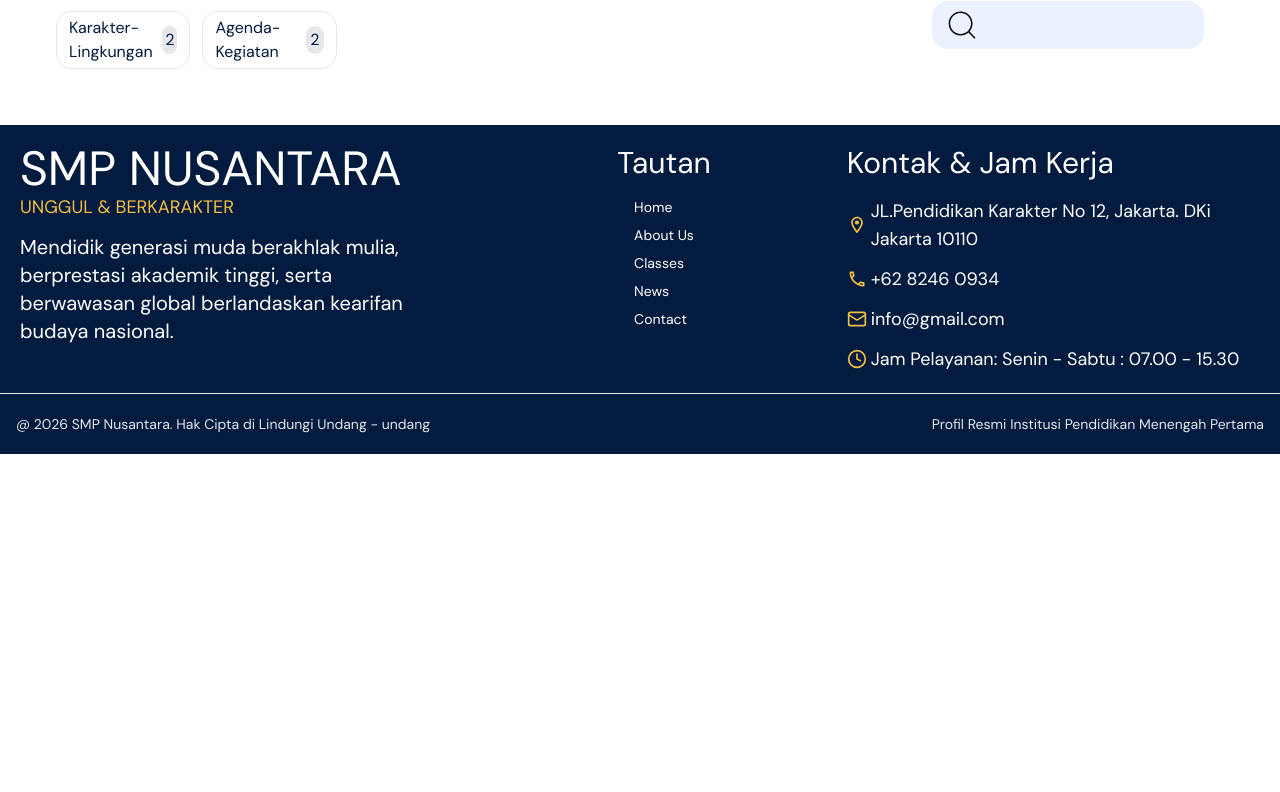
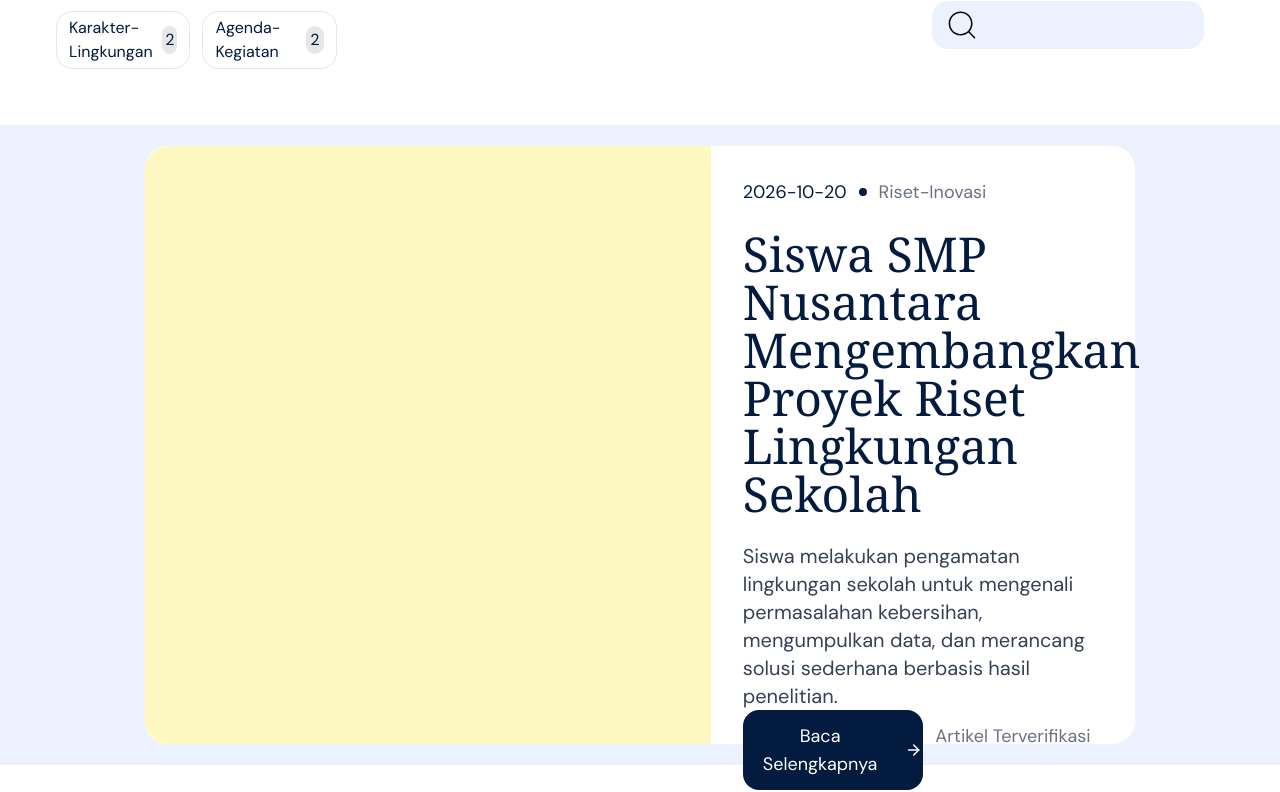
Before and after one commit to Satria15255/cms-school-website, a React (Vite) app: page /news in a window 1280 px wide. Shown: the part 671-1463 px from the top of the page. Before the commit the page ends 1125 px from the top, so only its background shows below. Built offline with nearby package versions, Linux system fonts and the light colour scheme.

Commit message:
created latest information section

```diff
--- /dev/null
+++ b/src/features/news/components/LatestNewsCard.tsx
@@ -0,0 +1,37 @@
+import { LuArrowRight } from "react-icons/lu";
+
+const LatestNews = ({ news }) => {
+	return (
+		<main className="w-4/5 h-150 flex rounded-3xl border border-gray-100 bg-white">
+			<section className="w-4/7">
+				<div className="h-full w-full bg-yellow-100 rounded-l-3xl"></div>
+			</section>
+			<section className="w-3/7 p-8 flex flex-col  justify-between">
+				<div className="space-y-6">
+					<div className="text-lg flex items-center gap-3">
+						<p className="text-[#021B3E]">{news.date}</p>
+						<span className="w-2 h-2 bg-[#021B3E]  flex items-center justify-center rounded-full"></span>
+
+						<p className="text-gray-500">{news.category}</p>
+					</div>
+					<h1 className="text-5xl font-serif text-[#021B3E]">
+						{news.title}
+					</h1>
+					<p className="text-xl text-gray-700">{news.description}</p>
+				</div>
+
+				<div className="flex">
+					<button className="w-1/2 text-lg  py-3 rounded-2xl  bg-[#021B3E] text-white flex items-center  justify-center gap-2">
+						Baca Selengkapnya
+						<LuArrowRight />
+					</button>
+					<span className="w-1/2 text-lg text-gray-500 py-3  flex justify-center">
+						Artikel Terverifikasi
+					</span>
+				</div>
+			</section>
+		</main>
+	);
+};
+
+export default LatestNews;
--- a/src/pages/news/NewsPage.tsx
+++ b/src/pages/news/NewsPage.tsx
@@ -1,9 +1,11 @@
 import Header from "./section/Header";
+import NewsSection from "./section/NewsSection";
 
 const NewsPage = () => {
 	return (
 		<div className="pt-16">
 			<Header />
+			<NewsSection />
 		</div>
 	);
 };
--- /dev/null
+++ b/src/pages/news/section/NewsSection.tsx
@@ -0,0 +1,23 @@
+import { NewsList } from "@/datas/NewsList";
+import LatestNewsCard from "@/features/news/components/LatestNewsCard";
+
+const NewsSection = () => {
+	const latestNews = NewsList[0];
+	const otherNews = NewsList.slice(1);
+	console.log(latestNews);
+	console.log(otherNews);
+
+	return (
+		<main className="min-h-screen">
+			{/*Latest News Posted*/}
+			<section className="h-auto p-5 flex justify-center items-center bg-[#EBF1FF]">
+				<LatestNewsCard news={latestNews} />
+			</section>
+
+			{/*News List*/}
+			<section></section>
+		</main>
+	);
+};
+
+export default NewsSection;
```
